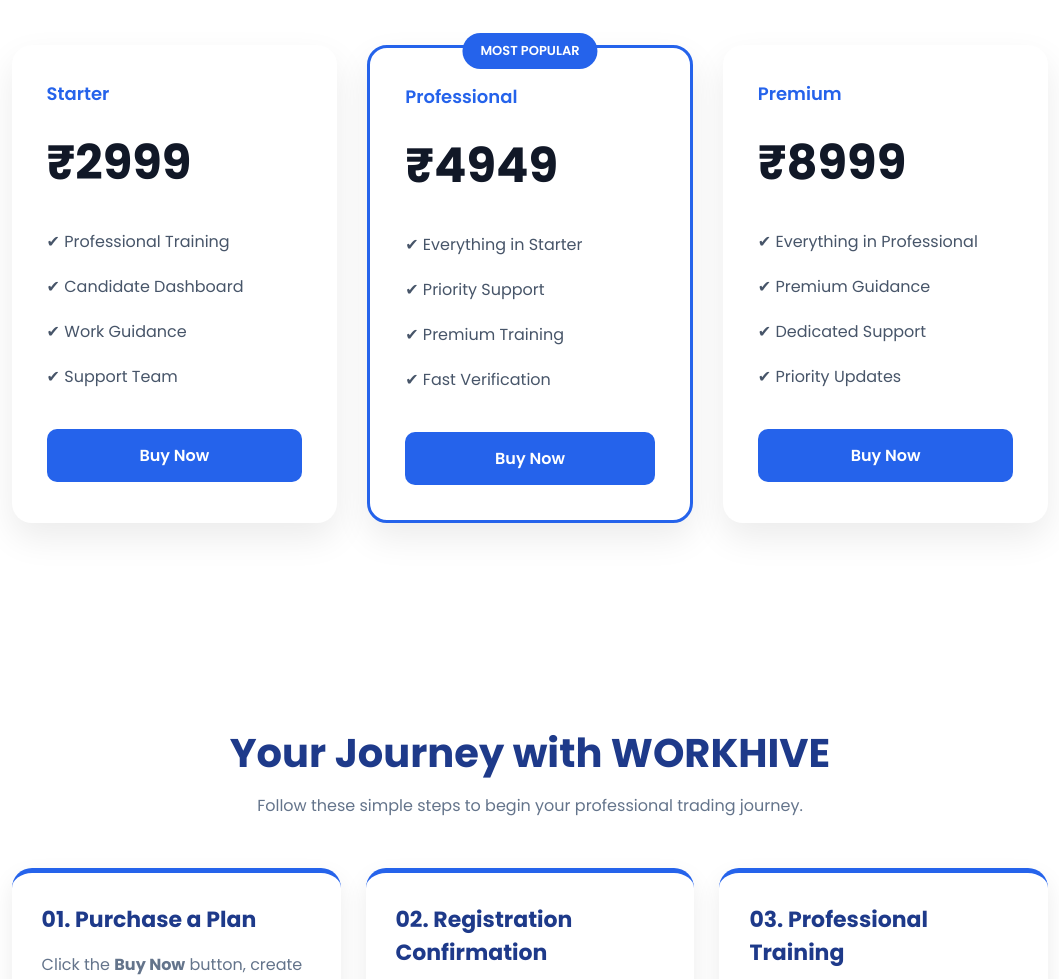
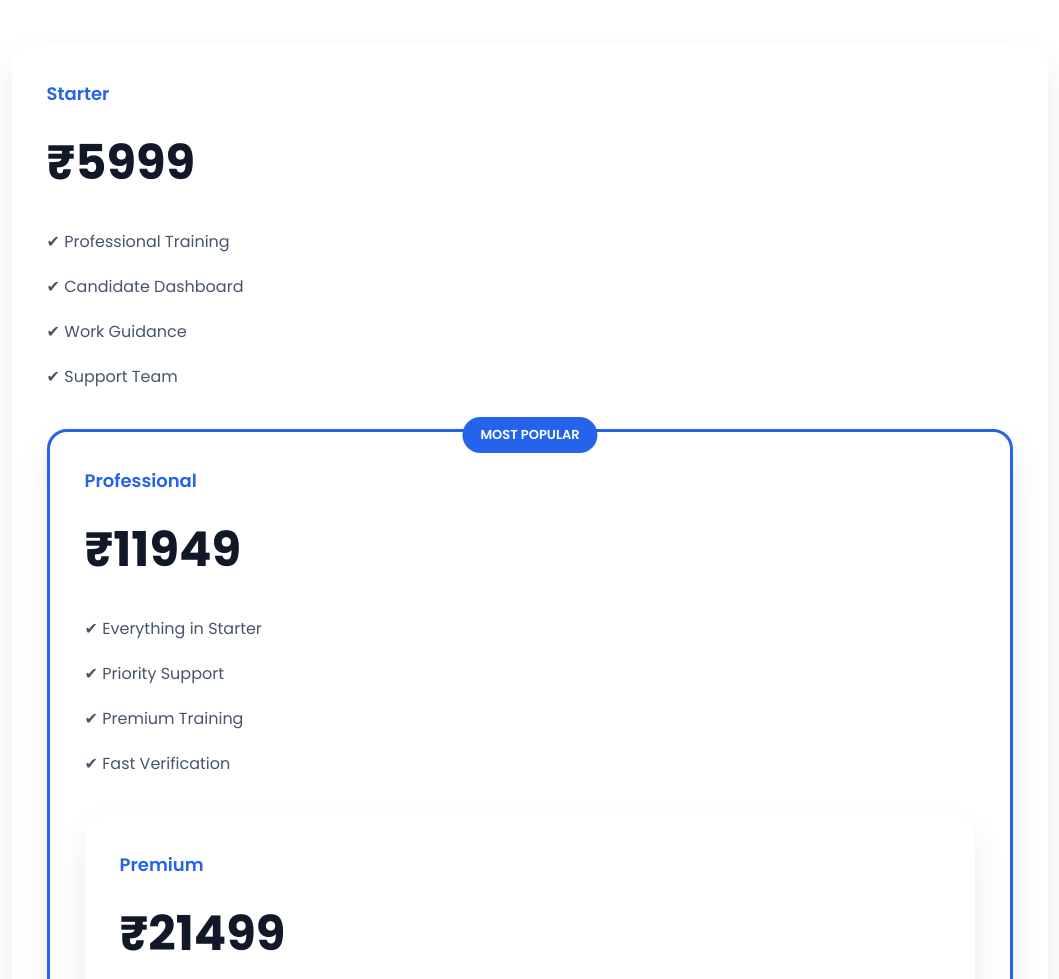
Before and after one commit to WorkHivefunded/WorkHivefunded, a plain HTML site: page index.html in a window 1280 px wide. Shown: the part 1000-1979 px from the top of the page, without its empty margins (110-1169 px from the left). Drawn offline with Linux system fonts and the light colour scheme.

Commit message:
Update pricing for plans in index.html

```diff
--- a/index.html
+++ b/index.html
@@ -141,7 +141,7 @@
 
 <span class="plan-name">Starter</span>
 
-<h1>₹2999</h1>
+<h1>₹5999</h1>
 
 <ul>
 <li>✔ Professional Training</li>
@@ -149,12 +149,6 @@
 <li>✔ Work Guidance</li>
 <li>✔ Support Team</li>
 </ul>
-
-<a href="payment.html?plan=2999" class="buy-btn">
-Buy Now
-</a>
-
-</div>
 
 <!-- Plan 2 -->
 
@@ -166,7 +160,7 @@
 
 <span class="plan-name">Professional</span>
 
-<h1>₹4949</h1>
+<h1>₹11949</h1>
 
 <ul>
 <li>✔ Everything in Starter</li>
@@ -175,35 +169,20 @@
 <li>✔ Fast Verification</li>
 </ul>
 
-<a href="payment.html?plan=4949" class="buy-btn">
-Buy Now
-</a>
-
-</div>
-
 <!-- Plan 3 -->
 
 <div class="plan-card">
 
 <span class="plan-name">Premium</span>
 
-<h1>₹8999</h1>
+<h1>₹21499</h1>
 
 <ul>
 <li>✔ Everything in Professional</li>
 <li>✔ Premium Guidance</li>
 <li>✔ Dedicated Support</li>
 <li>✔ Priority Updates</li>
-</ul>
-
-<a href="payment.html?plan=8999" class="buy-btn">
-Buy Now
-</a>
-
-</div>
-</div>
-
-</div>
+</ul
 
 </section>
 
```
